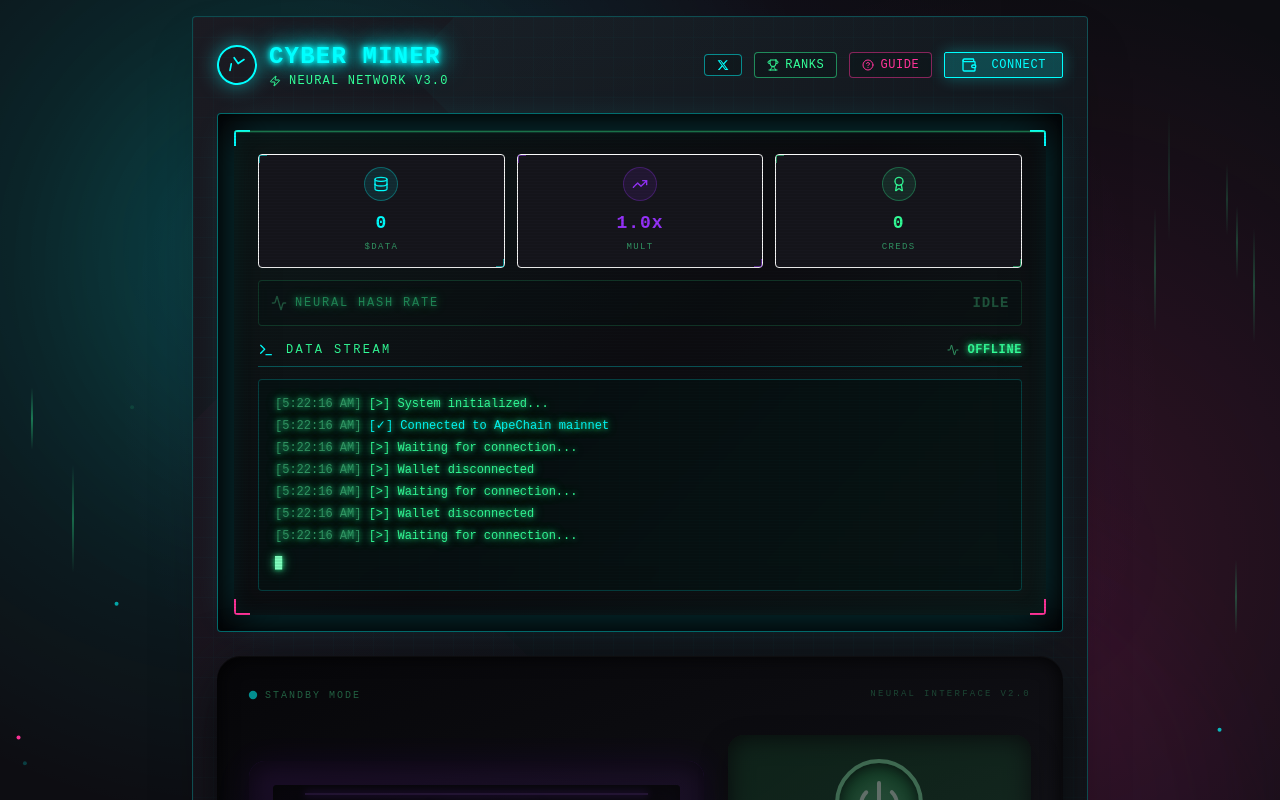
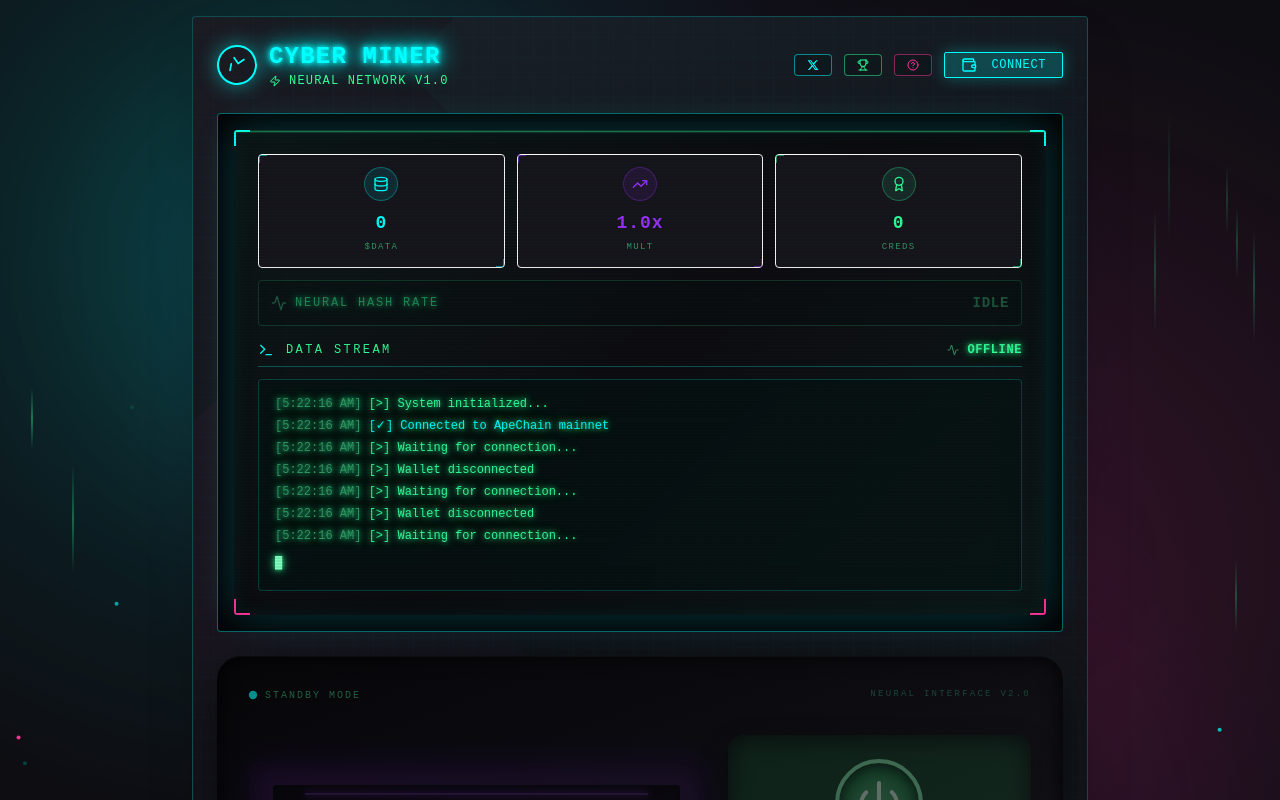
Before and after one commit to mrvalts123/cyber, a React (Vite) app: page / in a window 1280 px wide. Shown: the top 800 px of the page. Built offline with nearby package versions, Linux system fonts and the light colour scheme.

Commit message:
Update hacker-console.tsx

```diff
--- a/src/components/hacker-console.tsx
+++ b/src/components/hacker-console.tsx
@@ -54,7 +54,7 @@ export function HackerConsole({ children, controls, isConnected = false, address
                 </h1>
                 <div className="text-xs text-terminal-text uppercase tracking-widest flex items-center gap-2">
                   <Zap className="w-3 h-3" />
-                  <span>Neural Network v3.0</span>
+                  <span>Neural Network v1.0</span>
                 </div>
               </div>
             </div>
@@ -87,7 +87,6 @@ export function HackerConsole({ children, controls, isConnected = false, address
                   title="Leaderboard"
                 >
                   <Trophy className="w-3 h-3 text-neon-green" />
-                  <span className="text-xs text-neon-green uppercase tracking-wider">Ranks</span>
                 </motion.button>
               )}
 
@@ -101,7 +100,6 @@ export function HackerConsole({ children, controls, isConnected = false, address
                   title="Game Guide"
                 >
                   <HelpCircle className="w-3 h-3 text-neon-pink" />
-                  <span className="text-xs text-neon-pink uppercase tracking-wider">Guide</span>
                 </motion.button>
               )}
 
```
